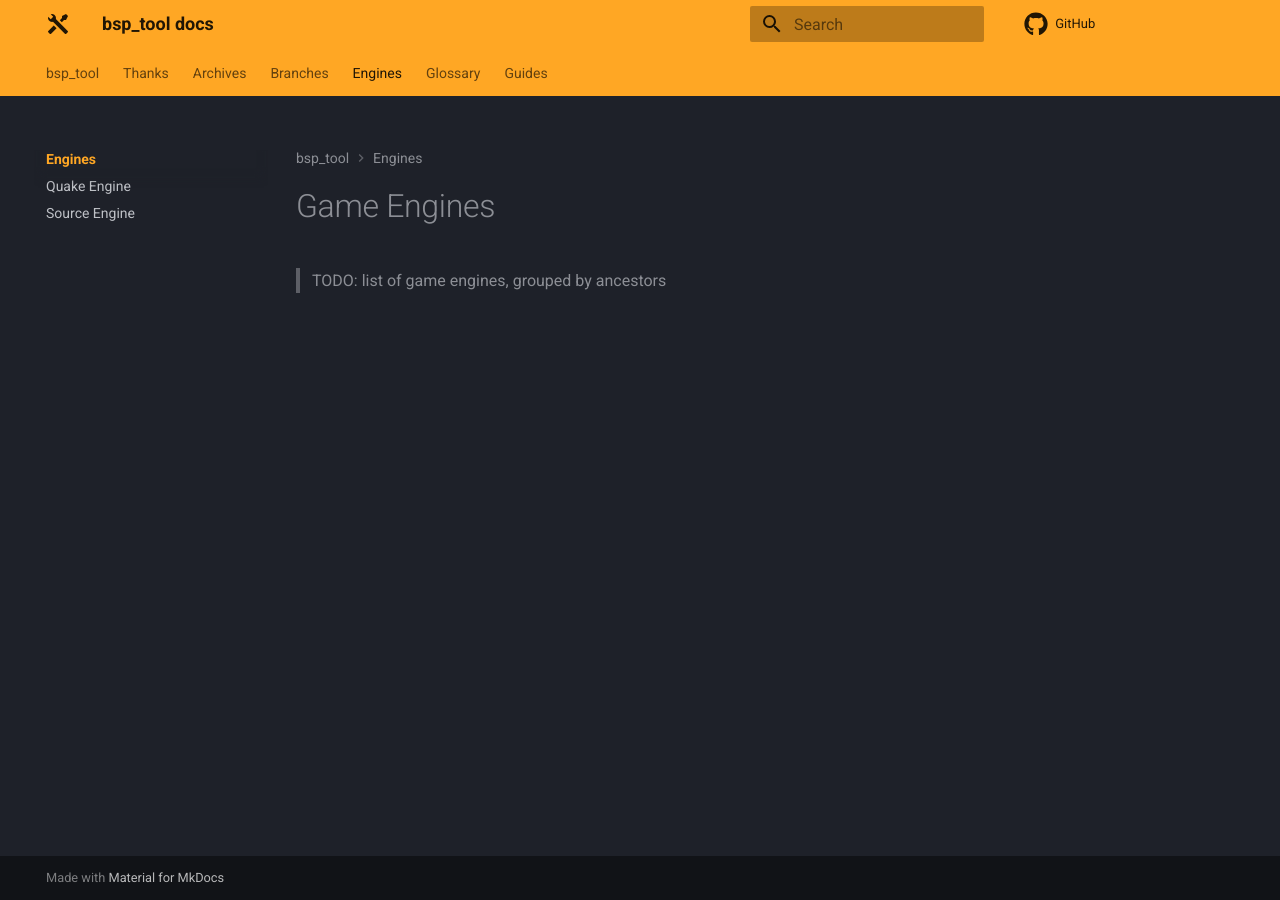
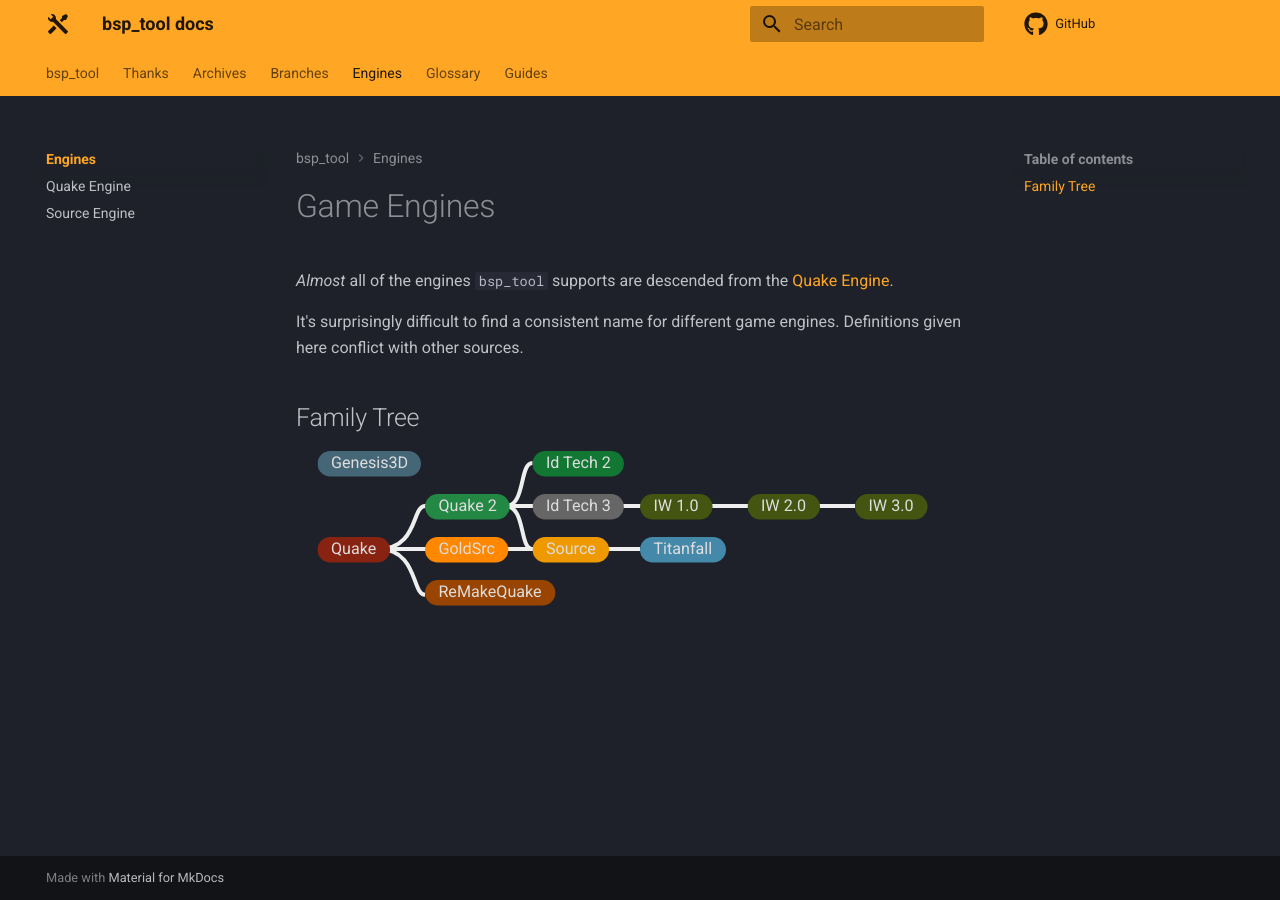
Before and after one commit to snake-biscuits/bsp_tool_docs, an MkDocs documentation site: the page built from docs/engines/index.md, in a window 1280 px wide. Built offline with MkDocs 1.6.1 and Material for MkDocs 9.7.7, drawn with Linux system fonts in a browser that asks for light colours; comment, search, counter and statistics services are not loaded.

Commit message:
more svgs

```diff
--- a/docs/engines/index.md
+++ b/docs/engines/index.md
@@ -1,3 +1,61 @@
 # Game Engines
 
-> TODO: list of game engines, grouped by ancestors
+
+ *Almost* all of the engines `bsp_tool` supports are descended from the [Quake Engine](quake.md).
+
+It's surprisingly difficult to find a consistent name for different game engines.
+Definitions given here conflict with other sources.
+
+
+## Family Tree
+
+<div class="svg-wrapper">
+  <svg viewBox="0 0 512 192" xmlns="http://www.w3.org/2000/svg" xmlns:xhtml="http://www.w3.org/1999/xhtml">
+    <path d="M 61 73 C 91 73, 86 41, 96 41"/><!-- Quake to Quake 2 -->
+    <path d="M 61 73 C 91 73, 86 107, 96 107"/><!-- Quake to ReMakeQuake -->
+    <path d="M 156 41 C 171 41, 166 9, 176 9"/><!-- Quake 2 to Id Tech 2 -->
+    <path d="M 156 41 C 171 41, 166 73, 176 73"/><!-- Quake 2 to Source -->
+    <!-- row 0 -->
+    <foreignObject x="16" y="0" width="256" height="32">
+      <a class="node engine-genesis3d" href="./genesis3d/">Genesis3D</a>
+    </foreignObject>
+    <foreignObject x="176" y="0" width="256" height="32">
+      <a class="node engine-id-tech2" href="./id_tech2/">Id Tech 2</a>
+    </foreignObject>
+    <!-- row 1 -->
+    <path d="M 96 41 L 416 41"/>
+    <foreignObject x="96" y="32" width="256" height="32">
+      <a class="node engine-quake2" href="./quake2/">Quake 2</a>
+    </foreignObject>
+    <foreignObject x="176" y="32" width="256" height="32">
+      <a class="node engine-id-tech3" href="./id_tech3/">Id Tech 3</a>
+    </foreignObject>
+    <foreignObject x="256" y="32" width="256" height="32">
+      <a class="node engine-iw" href="./iw1/">IW 1.0</a>
+    </foreignObject>
+    <foreignObject x="336" y="32" width="256" height="32">
+      <a class="node engine-iw" href="./iw2/">IW 2.0</a>
+    </foreignObject>
+    <foreignObject x="416" y="32" width="256" height="32">
+      <a class="node engine-iw" href="./iw3/">IW 3.0</a>
+    </foreignObject>
+    <!-- row 2 -->
+    <path d="M 56 73 L 256 73"/>
+    <foreignObject x="16" y="64" width="256" height="32">
+      <a class="node engine-quake" href="./quake/">Quake</a>
+    </foreignObject>
+    <foreignObject x="96" y="64" width="256" height="32">
+      <a class="node engine-goldsrc" href="./goldsrc/">GoldSrc</a>
+    </foreignObject>
+    <foreignObject x="176" y="64" width="256" height="32">
+      <a class="node engine-source" href="./source/">Source</a>
+    </foreignObject>
+    <foreignObject x="256" y="64" width="256" height="32">
+      <a class="node engine-titanfall" href="./titanfall/">Titanfall</a>
+    </foreignObject>
+    <!-- row 3 -->
+    <foreignObject x="96" y="96" width="256" height="32">
+      <a class="node engine-rmq" href="./remake_quake/">ReMakeQuake</a>
+    </foreignObject>
+  </svg>
+</div>
--- a/docs/stylesheets/extra.css
+++ b/docs/stylesheets/extra.css
@@ -11,45 +11,60 @@
   fill: transparent;
 }
 
-.branch {
+.node {
   border-radius: 0.5rem;
   color: #EEE;
   display: inline-block;
-  outline: 1px solid #EEE;
   overflow: auto;
   padding-left: 0.5rem;
   padding-right: 0.5rem;
 }
 
-a.branch         {
-  color: #EEE;
+a.node         {
+  color: #DDD;
   font-size: 12px;
 }
-a.branch:hover   { color: #222; }
-a.branch:visited { color: #D1D; }
+a.node:hover   { color: #222; }
+a.node:visited { color: #748; }
 
-/* branch label colours from GitHub */
-.zeno-clash       { background-color: #4E1921; }
-.alien-swarm      { background-color: #5DF; }
-.cso2             { background-color: #B0B; }
-.cso2-2018        { background-color: #A0E; }
-.dark-messiah-mp  { background-color: #47DF04; }
-.dark-messiah-sp  { background-color: #2B0; }
-.infra            { background-color: #ACB; }
-.left4dead        { background-color: #EA1; }
-.left4dead2       { background-color: #3A3; }
-.merubasu         { background-color: #C2A; }
-.orange-box       { background-color: #D60; }
-.orange-box-x360  { background-color: #D40; }
-.outerlight       { background-color: #DA7; }
-.sdk-2013         { background-color: #47B; }
-.sdk-2013-x360    { background-color: #46A; }
-.source           { background-color: #FA0; }
-.source-filmmaker { background-color: #B72; }
-.strata           { background-color: #C11; }
-.vampire          { background-color: #F90; }
-.vindictus        { background-color: #89B; }
-.vindictus69      { background-color: #B80; }
+/* loosely similar to label colours on GitHub */
+/* branches */
+.branch-alien-swarm      { background-color: #5DF; }
+.branch-cso2             { background-color: #B0B; }
+.branch-cso2-2018        { background-color: #A0E; }
+.branch-dark-messiah-mp  { background-color: #5E0; }
+.branch-dark-messiah-sp  { background-color: #2B0; }
+.branch-infra            { background-color: #ACB; }
+.branch-left4dead        { background-color: #EA1; }
+.branch-left4dead2       { background-color: #3A3; }
+.branch-merubasu         { background-color: #C2A; }
+.branch-orange-box       { background-color: #D60; }
+.branch-orange-box-x360  { background-color: #D40; }
+.branch-outerlight       { background-color: #DA7; }
+.branch-sdk-2013         { background-color: #47B; }
+.branch-sdk-2013-x360    { background-color: #46A; }
+.branch-source           { background-color: #FA0; }
+.branch-source-filmmaker { background-color: #B72; }
+.branch-strata           { background-color: #C11; }
+.branch-vampire          { background-color: #F90; }
+.branch-vindictus        { background-color: #89B; }
+.branch-vindictus69      { background-color: #B80; }
+.branch-zeno-clash       { background-color: #422; }
+.branch-quake            { background-color: #821; }
+.branch-quake64          { background-color: #E71; }
+.branch-hexen2           { background-color: #A00; }
+
+/* engines */
+.engine-genesis3d { background-color: #467; }
+.engine-id-tech2  { background-color: #173; }
+.engine-id-tech3  { background-color: #666; }
+.engine-iw        { background-color: #451; }
+.engine-quake     { background-color: #821; }
+.engine-quake2    { background-color: #284; }
+.engine-rmq       { background-color: #940; }
+.engine-goldsrc   { background-color: #F80; }
+.engine-source    { background-color: #E90; }
+.engine-titanfall { background-color: #48A; }
 
 
 
```
Also changed, not shown: docs/engines/quake.md (+18 -2 lines), docs/engines/source.md (+4 -4 lines).
